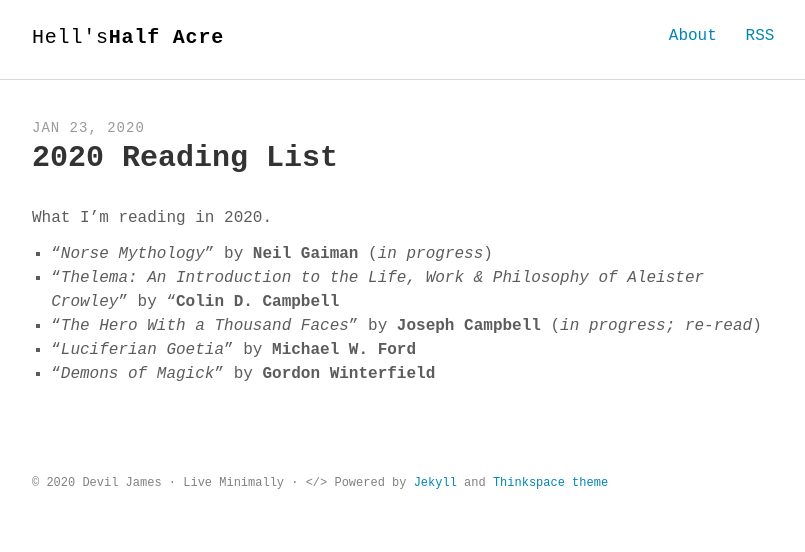
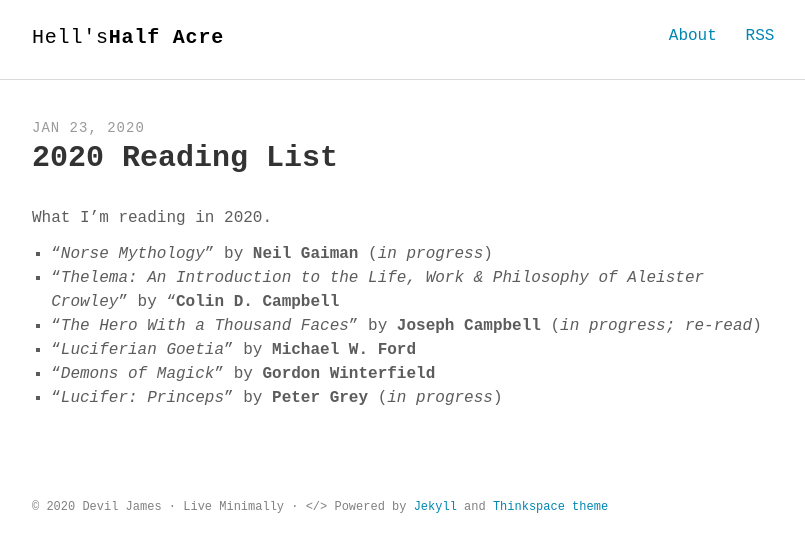
Before and after one commit to chevrenoire/chevrenoire.github.io, a Jekyll site: the page built from _posts/2020-01-23-Reading-List-2020.md, in a window 1280 px wide. Shown: the top 552 px of the page, without its empty margins (232-1037 px from the left). Built offline with Jekyll 4.4.1, drawn with Linux system fonts in a browser that asks for light colours; some web fonts are replaced.

Commit message:
added book

```diff
--- a/_posts/2020-01-23-Reading-List-2020.md
+++ b/_posts/2020-01-23-Reading-List-2020.md
@@ -10,4 +10,5 @@ What I'm reading in 2020.
 2. "_Thelema: An Introduction to the Life, Work & Philosophy of Aleister Crowley_" by "**Colin D. Campbell**
 3. "_The Hero With a Thousand Faces_" by **Joseph Campbell** (_in progress; re-read_)
 4. "_Luciferian Goetia_" by **Michael W. Ford**
-4. "_Demons of Magick_" by **Gordon Winterfield**
+5. "_Demons of Magick_" by **Gordon Winterfield**
+6. "_Lucifer: Princeps_" by **Peter Grey** (_in progress_)
```
